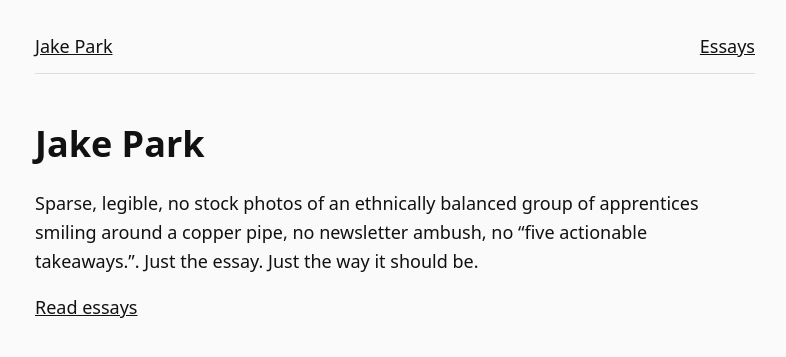
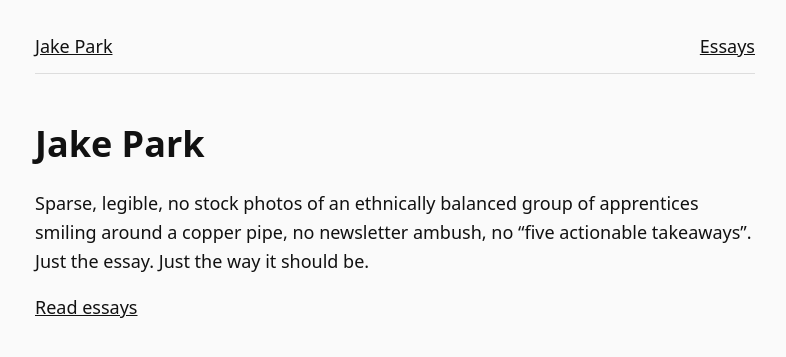
Before and after one commit to JakeHPark/jakehpark.github.io, a Jekyll site: the page built from index.md, in a window 1280 px wide. Shown: the top 357 px of the page, without its empty margins (245-1031 px from the left). Built offline with Jekyll 4.4.1, drawn with Linux system fonts in a browser that asks for light colours.

```diff
--- a/index.md
+++ b/index.md
@@ -5,6 +5,6 @@ title: Home
 
 # Jake Park
 
-Sparse, legible, no stock photos of an ethnically balanced group of apprentices smiling around a copper pipe, no newsletter ambush, no "five actionable takeaways.". Just the essay. Just the way it should be.
+Sparse, legible, no stock photos of an ethnically balanced group of apprentices smiling around a copper pipe, no newsletter ambush, no "five actionable takeaways". Just the essay. Just the way it should be.
 
 [Read essays](/essays/)
```
